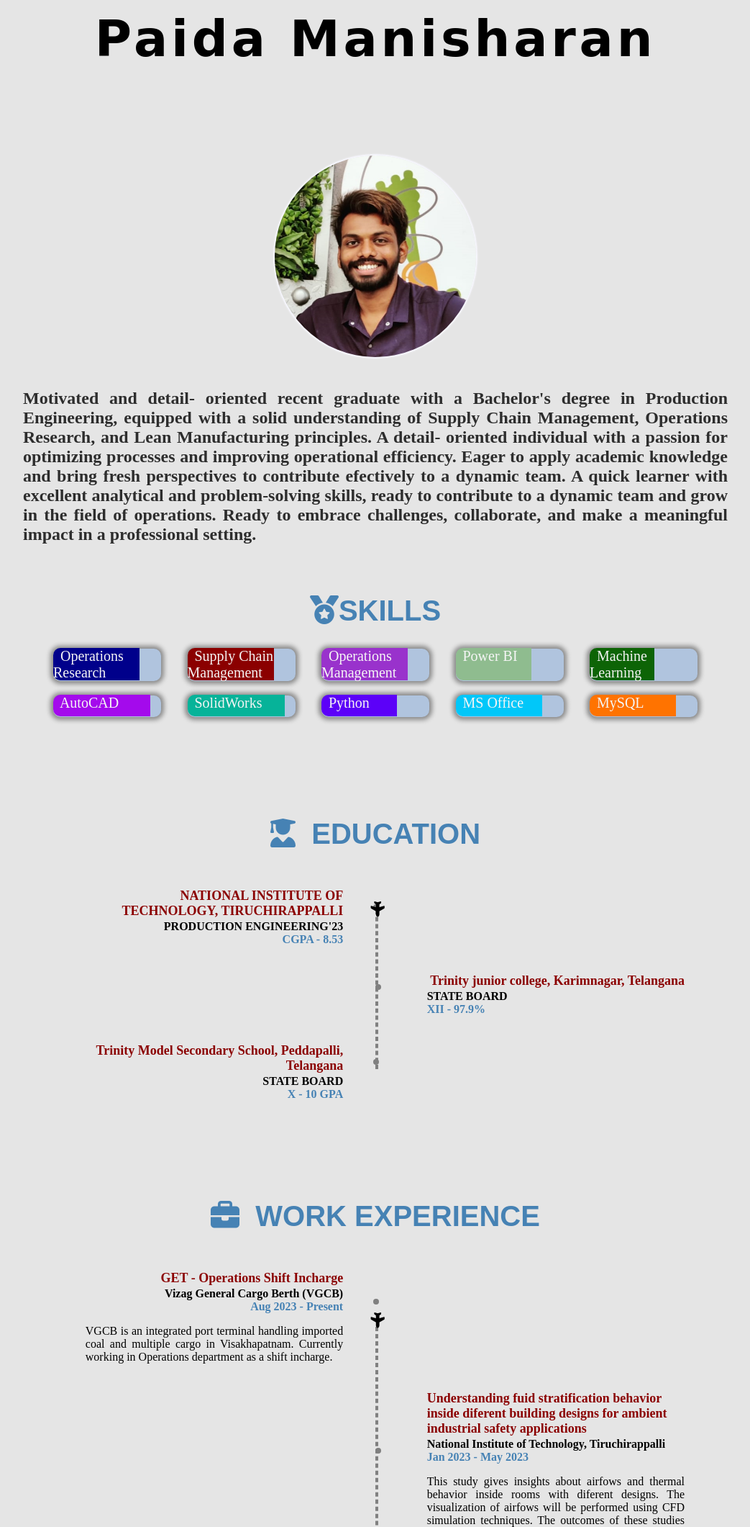
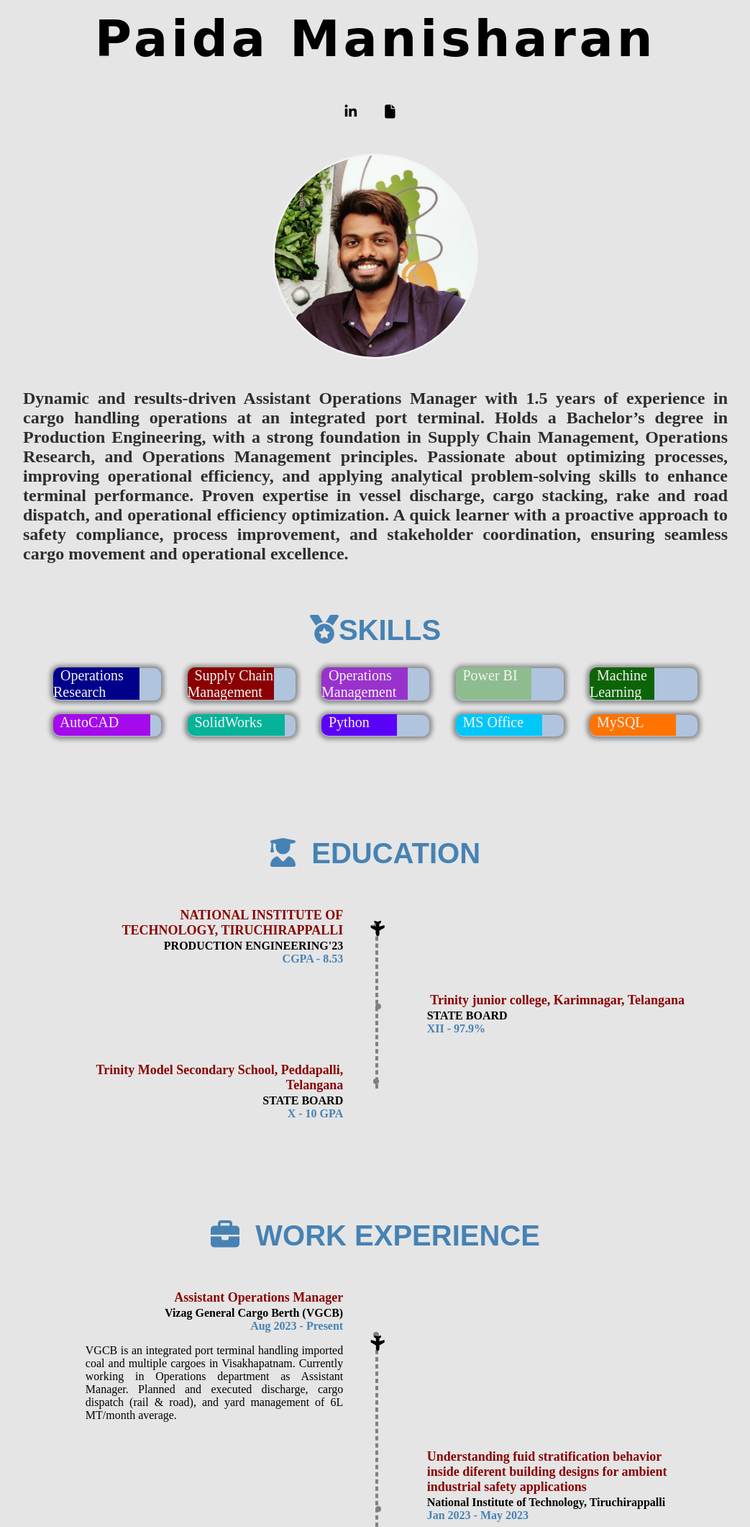
Before and after one commit to pmanisharan/my_website, a plain HTML site: page index.html in a window 1280 px wide. Shown: the part 140-2261 px from the top of the page at 72% size, without its empty margins (118-1161 px from the left). Drawn offline with Linux system fonts and the light colour scheme.

Commit message:
Update index.html

```diff
--- a/index.html
+++ b/index.html
@@ -48,7 +48,19 @@
 			<div id="my_name">
 				<h1>Paida Manisharan</h1>
 			</div>
+			<div>
+				<ul class="horizontal_list social_tags" >
 
+					<li>
+						<a href=": www.linkedin.com/in/paida-manisharan-b54m" target="_blank"><i class="fab fa-linkedin-in"></i></a>
+					</li>
+					<li>
+						<a href="https://drive.google.com/file/d/1QO8sk2gOWGUgzzzi9Vk145axq9xg_nWZ/view?usp=sharing" target="_blank"><i class="fa fa-file"></i></a>
+					</li>
+
+				</ul>
+
+			</div>
 
 		</div>
 
@@ -65,7 +77,7 @@
 				<div id="about_text">
 					<p>
 						<h2>
-							Motivated and detail- oriented recent graduate with a Bachelor's degree in Production Engineering, equipped with a solid understanding of Supply Chain Management, Operations Research, and Lean Manufacturing principles. A detail- oriented individual with a passion for optimizing processes and improving operational efficiency. Eager to apply academic knowledge and bring fresh perspectives to contribute efectively to a dynamic team. A quick learner with excellent analytical and problem-solving skills, ready to contribute to a dynamic team and grow in the field of operations. Ready to embrace challenges, collaborate, and make a meaningful impact in a professional setting.
+							Dynamic and results-driven Assistant Operations Manager with 1.5 years of experience in cargo handling operations at an integrated port terminal. Holds a Bachelor’s degree in Production Engineering, with a strong foundation in Supply Chain Management, Operations Research, and Operations Management principles.  Passionate about optimizing processes, improving operational efficiency, and applying analytical problem-solving skills to enhance terminal performance. Proven expertise in vessel discharge, cargo stacking, rake and road dispatch, and operational efficiency optimization. A quick learner with a proactive approach to safety compliance, process improvement, and stakeholder coordination, ensuring seamless cargo movement and operational excellence.
 					</h2>
 					</p>
 				</div>
@@ -181,10 +193,10 @@
 				<h1 id="experience_heading"><i class="fas fa-briefcase"></i>&nbsp WORK EXPERIENCE</h1>
 				<div class="timeline">
 					<div class="timeline-box">
-						<p id="position" ><strong>GET - Operations Shift Incharge</strong> </p>
+						<p id="position" ><strong>Assistant Operations Manager</strong> </p>
 						<p id="company"><strong>Vizag General Cargo Berth (VGCB)</strong></p>
 						<p id="date"><strong>Aug 2023 - Present</strong></p>
-						<p id="responsibilities"> VGCB is an integrated port terminal handling imported coal and multiple cargo in Visakhapatnam. Currently working in Operations department as a shift incharge.</p>
+						<p id="responsibilities"> VGCB is an integrated port terminal handling imported coal and multiple cargoes in Visakhapatnam. Currently working in Operations department as Assistant Manager. Planned and executed discharge, cargo dispatch (rail & road), and yard management of 6L MT/month average.</p>
 					</div>
 
 					<div class="timeline-box">
@@ -388,10 +400,10 @@
 						<li id="social_tags_under_contact" ><ul class="horizontal_list social_tags" >
 
 							<li>
-								<a href="https://www.linkedin.com/in/paida-manisharan-b54m" target="_blank"><i class="fab fa-linkedin-in"></i></a>
+								<a href="https://www.linkedin.com/in/paida-manisharan-a34a18200/" target="_blank"><i class="fab fa-linkedin-in"></i></a>
 							</li>
 							<li>
-								<a href="https://drive.google.com/file/d/1xfwDBnboYSeNyrKWLqCvy0_pEhLGZl2I/view?usp=drive_link" target="_blank"><i class="fa fa-file"></i></a>
+								<a href="https://drive.google.com/file/d/1QO8sk2gOWGUgzzzi9Vk145axq9xg_nWZ/view?usp=sharing" target="_blank"><i class="fa fa-file"></i></a>
 							</li>
 
 							</ul></li>
```
